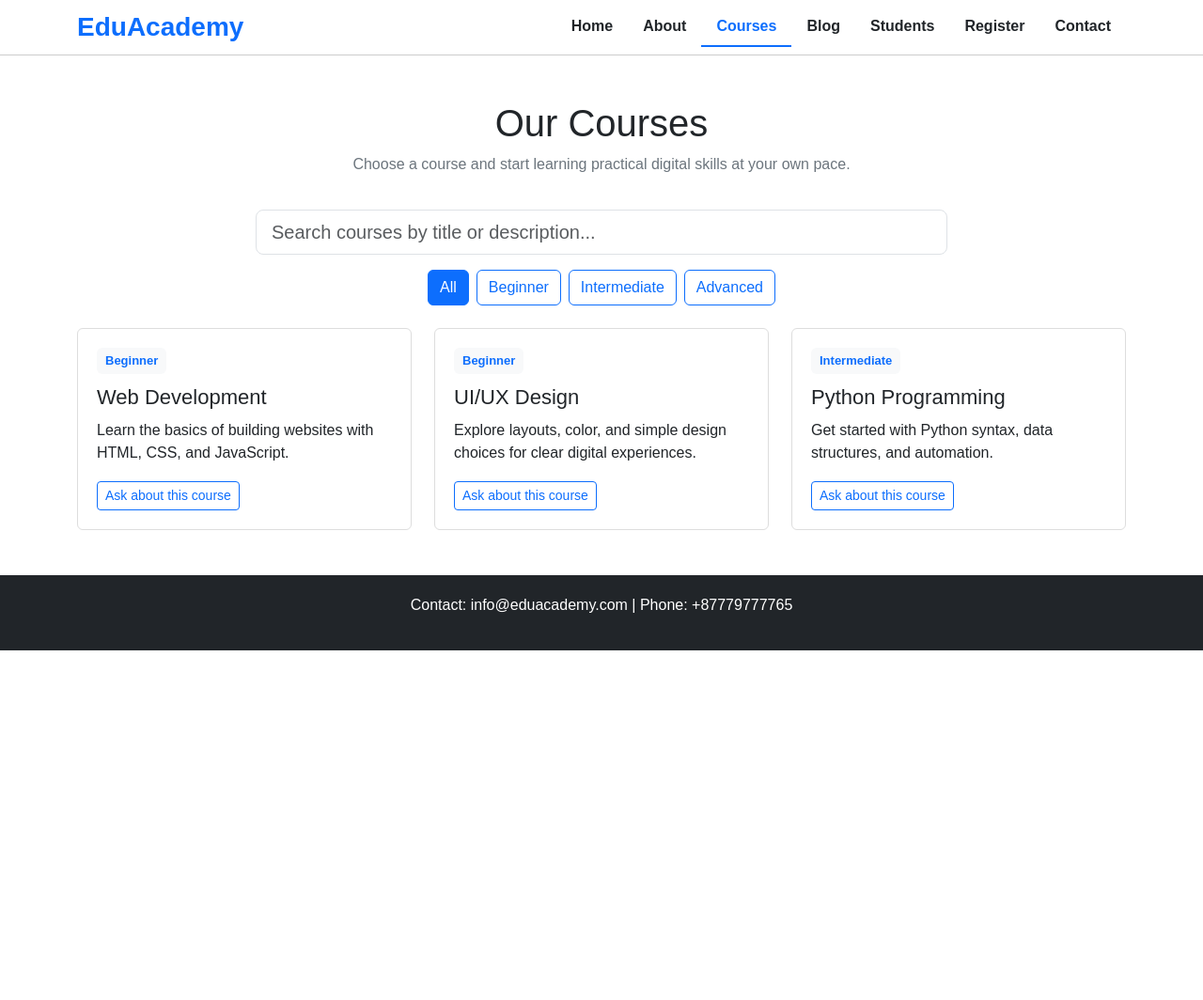
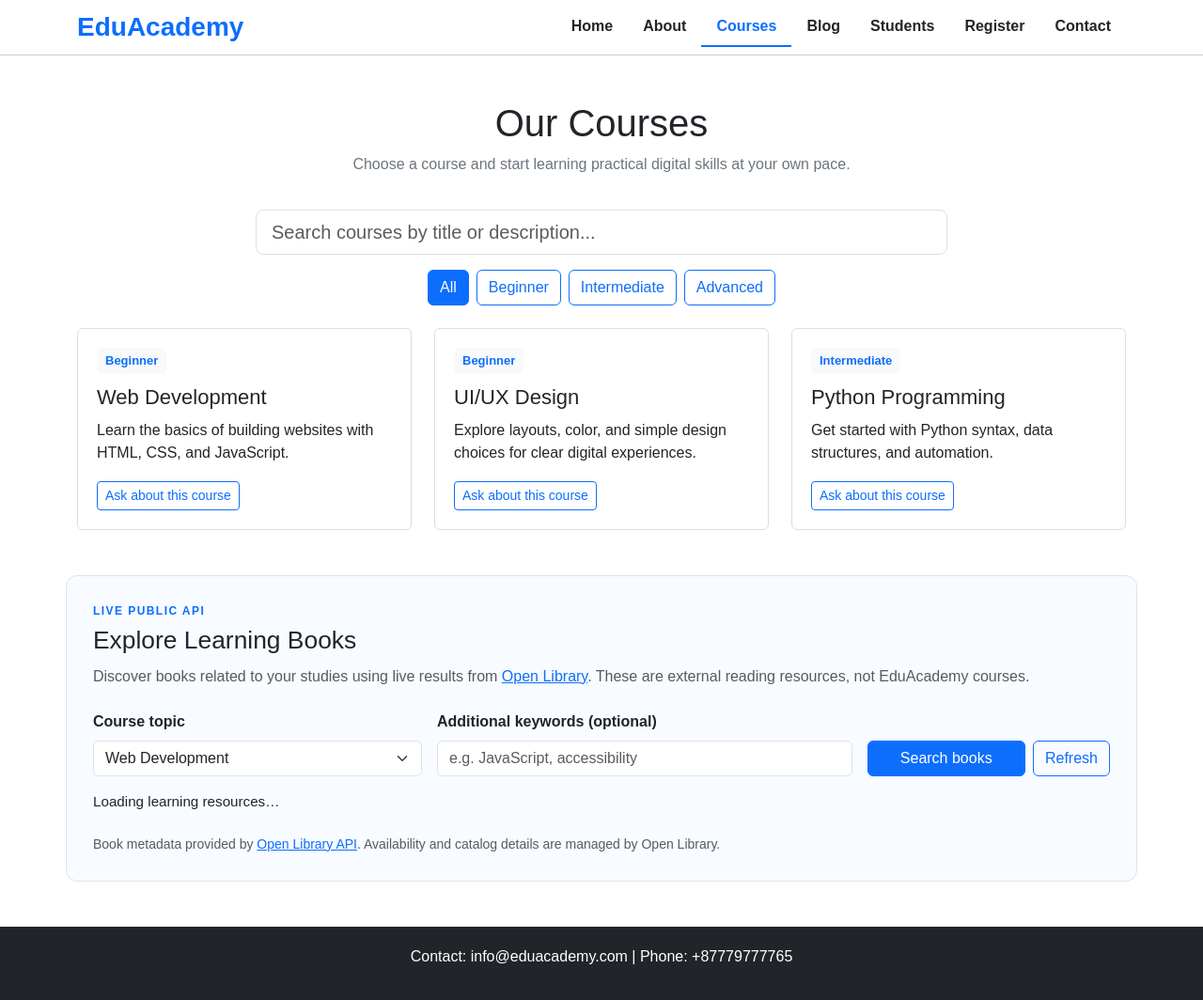
Before and after one commit to Danial2032/web_midterm, a plain HTML site: page courses.html in a window 1280 px wide. Shown: the whole page at 94% size. Before the commit the page ends 800 px from the top, so only its background shows below. Drawn offline with nearby package versions, Linux system fonts and the light colour scheme.

Commit message:
Update courses.html

```diff
--- a/courses.html
+++ b/courses.html
@@ -82,6 +82,49 @@
                 <p>No courses match your search or filter criteria.</p>
             </div>
         </section>
+
+        <section class="container mb-5 learning-library" id="learningLibrary" aria-labelledby="learningLibraryTitle">
+            <div class="learning-library-header">
+                <div>
+                    <p class="learning-eyebrow">LIVE PUBLIC API</p>
+                    <h2 id="learningLibraryTitle">Explore Learning Books</h2>
+                    <p class="text-muted mb-0">Discover books related to your studies using live results from
+                        <a href="https://openlibrary.org/" target="_blank" rel="noopener noreferrer">Open Library</a>.
+                        These are external reading resources, not EduAcademy courses.</p>
+                </div>
+            </div>
+
+            <form id="bookSearchForm" class="row g-3 align-items-end" role="search">
+                <div class="col-md-4">
+                    <label for="bookTopic" class="form-label">Course topic</label>
+                    <select id="bookTopic" class="form-select">
+                        <option value="web development">Web Development</option>
+                        <option value="user experience design">UI/UX Design</option>
+                        <option value="python programming">Python Programming</option>
+                        <option value="">All topics</option>
+                    </select>
+                </div>
+                <div class="col-md-5">
+                    <label for="bookKeywords" class="form-label">Additional keywords (optional)</label>
+                    <input type="search" id="bookKeywords" class="form-control" maxlength="80"
+                           placeholder="e.g. JavaScript, accessibility" autocomplete="off">
+                </div>
+                <div class="col-md-3">
+                    <div class="d-flex gap-2">
+                        <button id="bookSearchButton" type="submit" class="btn btn-primary flex-fill">Search books</button>
+                        <button id="bookRefreshButton" type="button" class="btn btn-outline-primary">Refresh</button>
+                    </div>
+                </div>
+            </form>
+
+            <p id="bookStatus" class="learning-status mt-3 mb-3" role="status" aria-live="polite">
+                Loading learning resources…
+            </p>
+            <div id="bookResults" class="row g-3" aria-label="Book search results"></div>
+            <p class="learning-api-credit small text-muted mb-0">Book metadata provided by
+                <a href="https://openlibrary.org/developers/api" target="_blank" rel="noopener noreferrer">Open Library API</a>.
+                Availability and catalog details are managed by Open Library.</p>
+        </section>
     </main>
 
     <footer class="text-center">
@@ -92,5 +135,6 @@
 
     <script src="https://code.jquery.com/jquery-3.7.1.min.js"></script>
     <script src="js/search.js"></script>
+    <script src="js/learning_books_api.js" defer></script>
 </body>
 </html>
```
